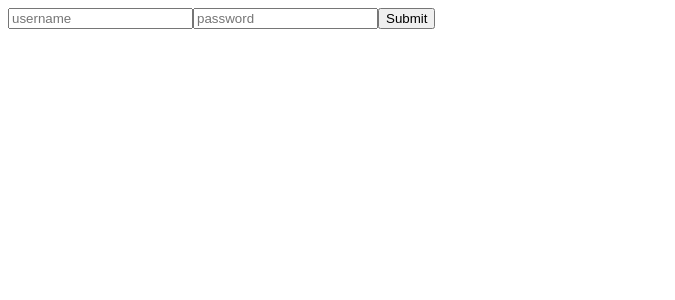
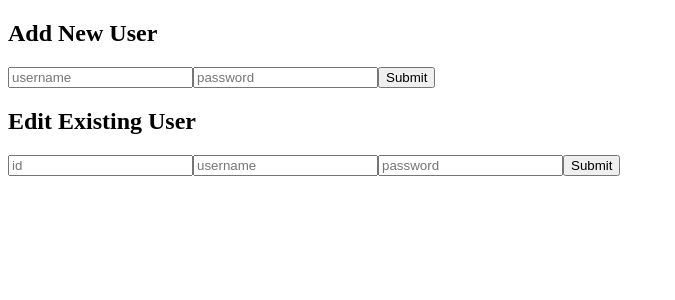
Before and after one commit to tkim0615/Phase-4-NationalParks, a React (Create React App) app in the folder client/: page /add_new_user in a window 1280 px wide. Shown: the top 300 px of the page, without its empty margins (0-675 px from the left). Built offline with nearby package versions, Linux system fonts and the light colour scheme.

Commit message:
fixed full client-side CRUD fetching

```diff
--- a/client/src/components/NewUser.js
+++ b/client/src/components/NewUser.js
@@ -23,14 +23,45 @@ function NewUser() {
         .then((returnedUserObj) => console.log(returnedUserObj))
     }
 
+    function editExistingUser(e) {
+        e.preventDefault();
+
+        let editedUserObj = {
+            "username" : e.target.username.value,
+            "password" : e.target.password.value
+        }
+
+        fetch(`/users/${e.target.id.value}`, {
+            method : "PATCH",
+            headers : {
+                "Content-type" : "application/json"
+            },
+            body : JSON.stringify(editedUserObj)
+        })
+        .then((resp) => resp.json())
+        .then((returnedUserObj) => console.log(returnedUserObj))
+    }
+
     return (
         <div>
-            <form onSubmit = { (e) => addNewUser(e) }>
-                <input placeholder = "username" name = "username" />
-                <input placeholder = "password" name = "password" />
-                <input type = "submit" />
+            <div>
+                <h2>Add New User</h2>
+                <form onSubmit = { (e) => addNewUser(e) }>
+                    <input placeholder = "username" name = "username" />
+                    <input placeholder = "password" name = "password" />
+                    <input type = "submit" />
+                </form>
+            </div>
+            <div>
+                <h2>Edit Existing User</h2>
+                <form onSubmit = { (e) => editExistingUser(e) }>
+                    <input placeholder = "id" name = "id" />
+                    <input placeholder = "username" name = "username" />
+                    <input placeholder = "password" name = "password" />
+                    <input type = "submit" />
             </form>
         </div>
+    </div>
     )
 }
 
```
